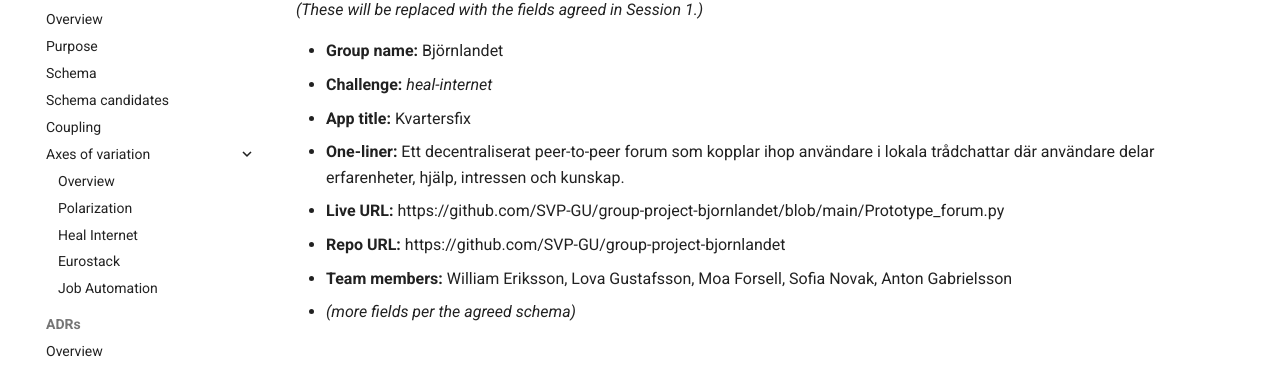
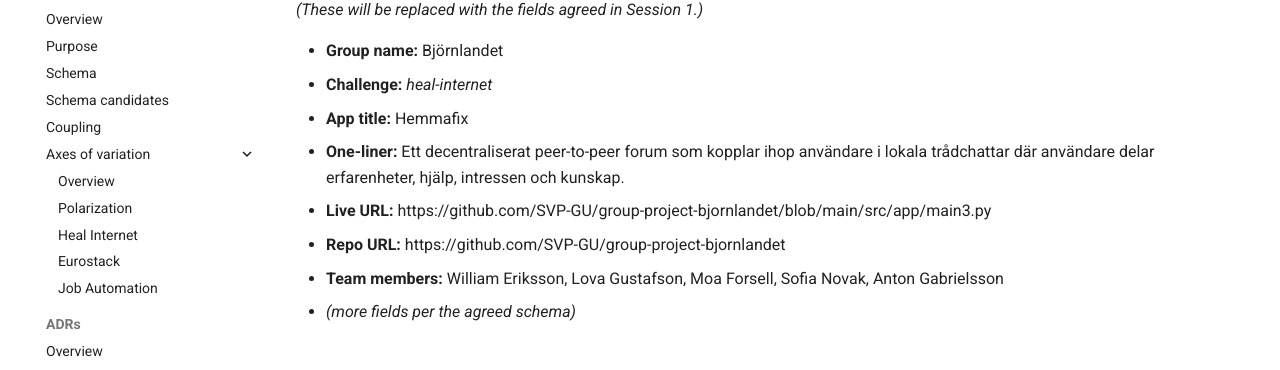
Before and after one commit to SVP-GU/TIG240-Portfolio, an MkDocs documentation site: the page built from docs/challenges/heal-internet/bjornlandet.md, in a window 1280 px wide and 944 px high. Shown: the part 325-695 px from the top of the window. Built offline with MkDocs 1.6.1 and Material for MkDocs 9.7.7, drawn with Linux system fonts in a browser that asks for light colours; comment, search, counter and statistics services are not loaded.

Commit message:
Uppdaterade bjornlandet sida + axes of variation

```diff
--- a/docs/challenges/heal-internet/bjornlandet.md
+++ b/docs/challenges/heal-internet/bjornlandet.md
@@ -8,11 +8,11 @@
 
 - **Group name:** Björnlandet
 - **Challenge:** *heal-internet*
-- **App title:** Kvartersfix
+- **App title:** Hemmafix
 - **One-liner:** Ett decentraliserat peer-to-peer forum som kopplar ihop användare i lokala trådchattar där användare delar erfarenheter, hjälp, intressen och kunskap.
-- **Live URL:** https://github.com/SVP-GU/group-project-bjornlandet/blob/main/Prototype_forum.py
+- **Live URL:** https://github.com/SVP-GU/group-project-bjornlandet/blob/main/src/app/main3.py
 - **Repo URL:** https://github.com/SVP-GU/group-project-bjornlandet
-- **Team members:** William Eriksson, Lova Gustafsson, Moa Forsell, Sofia Novak, Anton Gabrielsson
+- **Team members:** William Eriksson, Lova Gustafson, Moa Forsell, Sofia Novak, Anton Gabrielsson
 - *(more fields per the agreed schema)*
 
 ## How we differ from peers
```
Also changed, not shown: docs/decisions/axes-of-variation/heal-internet.md (+1 -1 lines).
